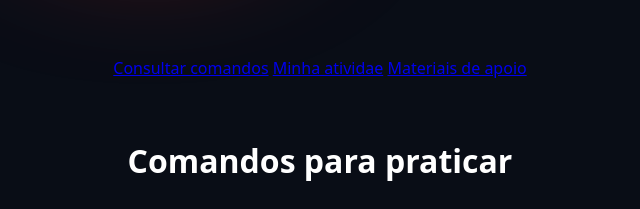
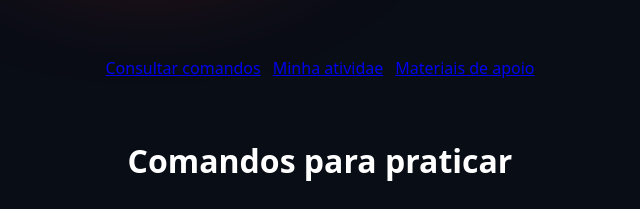
Before and after one commit to Ismaelvs16/ismael.PA, a plain HTML site: page index.html in a window 1280 px wide. Shown: the part 770-979 px from the top of the page, 320-960 px from the left. Drawn offline with Linux system fonts and the light colour scheme.

Commit message:
flex wrap fazem os links mudarem de linha quando faltar espaço

```diff
--- a/style.css
+++ b/style.css
@@ -238,3 +238,11 @@ p {
     z-index: 1;
     text-align: center;
   }
+
+  /* flex wrap fazem os links mudarem de linha quando faltar espaço. */
+  .menu-estudo {
+    display: flex;
+    flex-wrap: wrap;
+    justify-content: center;
+    gap: 12px;
+  }
```
